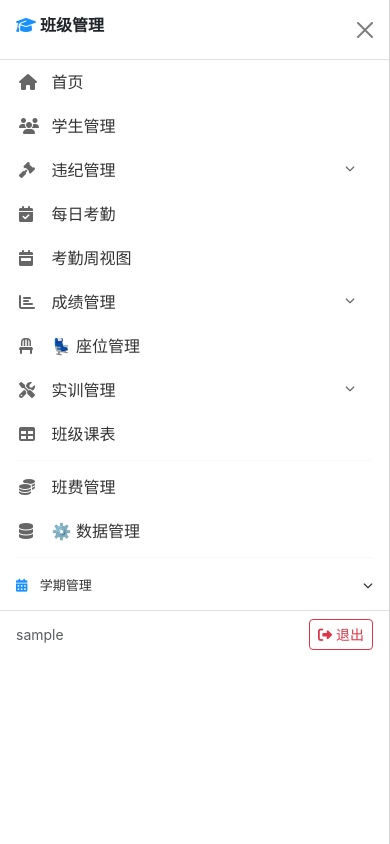
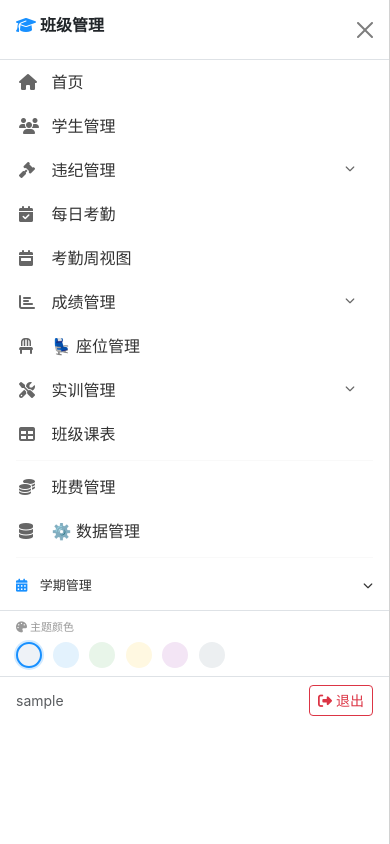
Before and after one commit to Jwzhonga/class-manager, a Flask app: page /attendance in a window 390 px wide, after a click that opens the changed part; the page is wider, and only the part inside the window is pictured. Run offline with Flask 3, Linux system fonts and the light colour scheme; the visitor is signed in with stand-in values (Sample User, id 1); data comes from the database, SQL or seed files in the repository; data that the repository does not hold is empty; some libraries are stand-ins or nearby versions.

Commit message:
fix: 移动端主题选择器 + 修复margin-left偏移
- 修复移动端main-content-wrap仍保留margin-left:220px导致内容偏移
- 移动端offcanvas菜单底部添加主题颜色选择器（与桌面同步）
- JS统一管理桌面和移动端主题色块选中状态
- 移动端点击主题色块自动联动桌面侧边栏

```diff
--- a/templates/base.html
+++ b/templates/base.html
@@ -219,8 +219,8 @@
             }
             .btn-group-responsive .btn { flex: 1 1 auto; min-width: 0; }
 
-            /* 移动端顶部间距 */
-            .main-content-wrap { padding-top: 52px; }
+            /* 移动端顶部间距 + 清除桌面侧边栏占位 */
+            .main-content-wrap { padding-top: 52px; margin-left: 0 !important; }
 
             /* 统计卡片移动端 2 列布局 */
             .row.g-3 .col-6 .stat-card { padding: 10px; }
@@ -298,6 +298,21 @@
         .offcanvas .sem-btn-mobile.active {
             background: #e6f7ff;
             color: #1890ff;
+        }
+        .offcanvas .theme-dot-mb {
+            display: inline-block;
+            width: 26px; height: 26px;
+            border-radius: 50%;
+            cursor: pointer;
+            border: 2px solid transparent;
+            transition: all 0.2s;
+            margin-right: 6px;
+            vertical-align: middle;
+        }
+        .offcanvas .theme-dot-mb:hover { transform: scale(1.15); }
+        .offcanvas .theme-dot-mb.active {
+            border-color: #1890ff;
+            box-shadow: 0 0 0 2px #1890ff33;
         }
 
         /* ── 表格横向滚动提示 ── */
@@ -566,6 +581,19 @@
             </div>
         </div>
 
+        <!-- 移动端主题选择器 -->
+        <div class="px-3 py-2 border-top">
+            <div style="font-size:11px;color:#999;margin-bottom:6px"><i class="fas fa-palette"></i> 主题颜色</div>
+            <div>
+                <span class="theme-dot-mb active" data-theme="default"  style="background:#eef2f7" title="极光蓝（默认）"></span>
+                <span class="theme-dot-mb" data-theme="skyblue"  style="background:#e3f2fd" title="天空蓝"></span>
+                <span class="theme-dot-mb" data-theme="mint"     style="background:#e8f5e9" title="薄荷绿"></span>
+                <span class="theme-dot-mb" data-theme="cream"    style="background:#fff8e1" title="暖米色"></span>
+                <span class="theme-dot-mb" data-theme="lavender" style="background:#f3e5f5" title="淡紫色"></span>
+                <span class="theme-dot-mb" data-theme="gray"     style="background:#eceff1" title="静谧灰"></span>
+            </div>
+        </div>
+
         <div class="border-top px-3 py-2 d-flex justify-content-between align-items-center">
             <small class="text-muted">{{ session.get('username','') }}</small>
             <a href="/logout" class="btn btn-sm btn-outline-danger"><i class="fas fa-sign-out-alt"></i> 退出</a>
@@ -593,7 +621,7 @@ function confirmDelSemester(id) {
 /* ── 主题切换 ── */
 (function() {
     var sidebar = document.querySelector('.sidebar');
-    var dots = document.querySelectorAll('.theme-dot');
+    var allDots = document.querySelectorAll('.theme-dot, .theme-dot-mb');
     function setTheme(name) {
         // 移除所有主题 class
         var classes = sidebar.className.split(' ').filter(function(c) {
@@ -603,14 +631,15 @@ function confirmDelSemester(id) {
             classes.push('theme-' + name);
         }
         sidebar.className = classes.join(' ');
-        // 更新选中状态
-        dots.forEach(function(d) { d.classList.remove('active'); });
-        var active = document.querySelector('.theme-dot[data-theme="' + name + '"]');
-        if (active) active.classList.add('active');
+        // 更新所有色块的选中状态（桌面+移动端）
+        allDots.forEach(function(d) { d.classList.remove('active'); });
+        document.querySelectorAll('.theme-dot[data-theme="' + name + '"], .theme-dot-mb[data-theme="' + name + '"]').forEach(function(d) {
+            d.classList.add('active');
+        });
         // 保存到 localStorage
         try { localStorage.setItem('sidebar_theme', name); } catch(e) {}
     }
-    dots.forEach(function(dot) {
+    allDots.forEach(function(dot) {
         dot.addEventListener('click', function() {
             setTheme(this.dataset.theme);
         });
```
